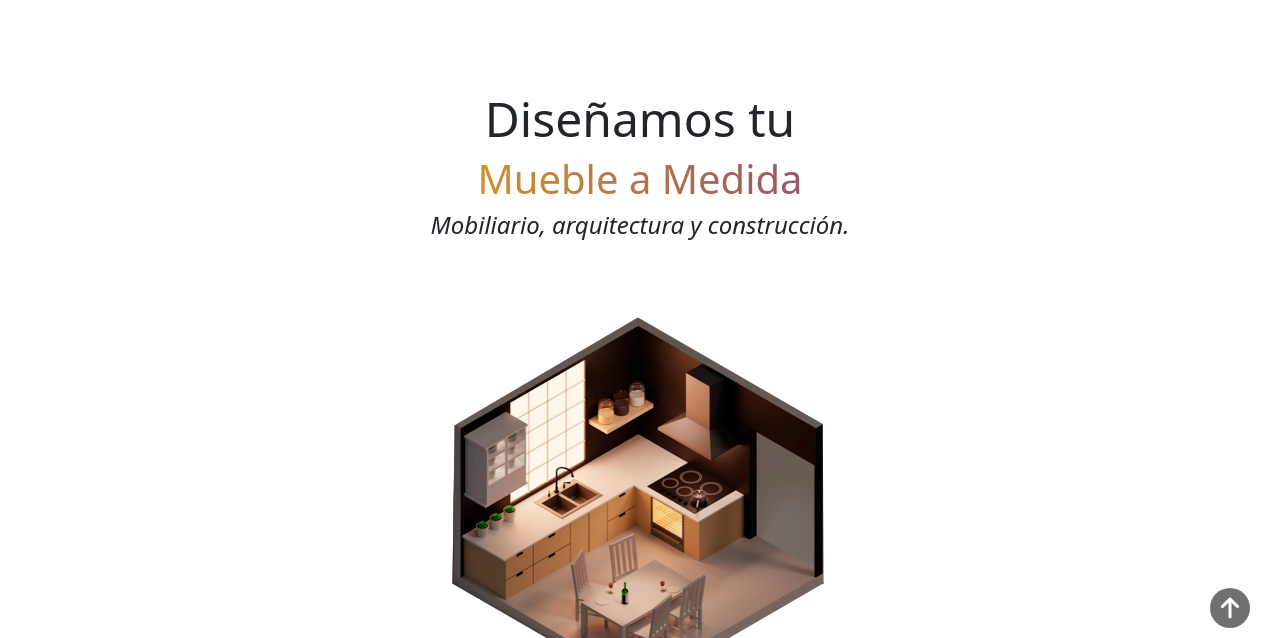
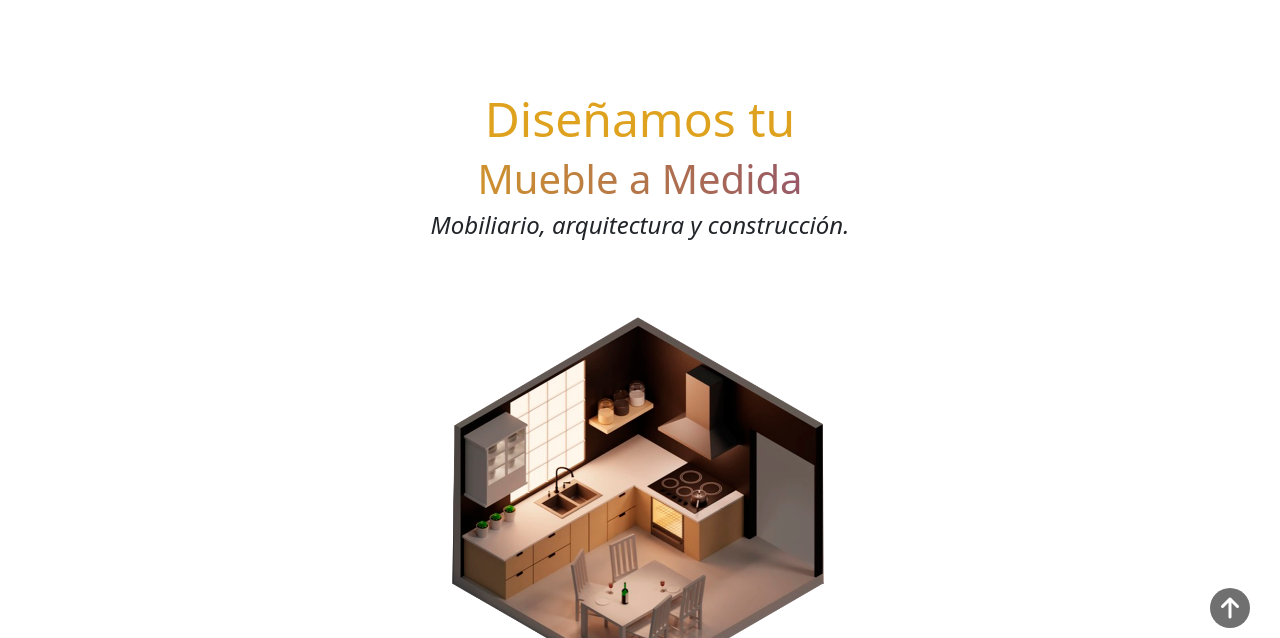
Before and after one commit to Alanisssin/Transformarq, a plain HTML site: page index.html in a window 1280 px wide. Shown: the part 72-710 px from the top of the page. Drawn offline with nearby package versions, Linux system fonts and the light colour scheme.

Commit message:
tercer commit

```diff
--- a/css/style.css
+++ b/css/style.css
@@ -73,10 +73,8 @@ header {
   width: 100%;
   text-align: center;
 }
-.title{
-  font-size: 3rem;
-}
-h1 {
+
+h1, .title {
   font-size: 3rem;
   color: #DFA21E;
   background-image: -webkit-linear-gradient(0deg, #DFA21E 28%,#6e2d90 85%,#03b6de 99%);
```
